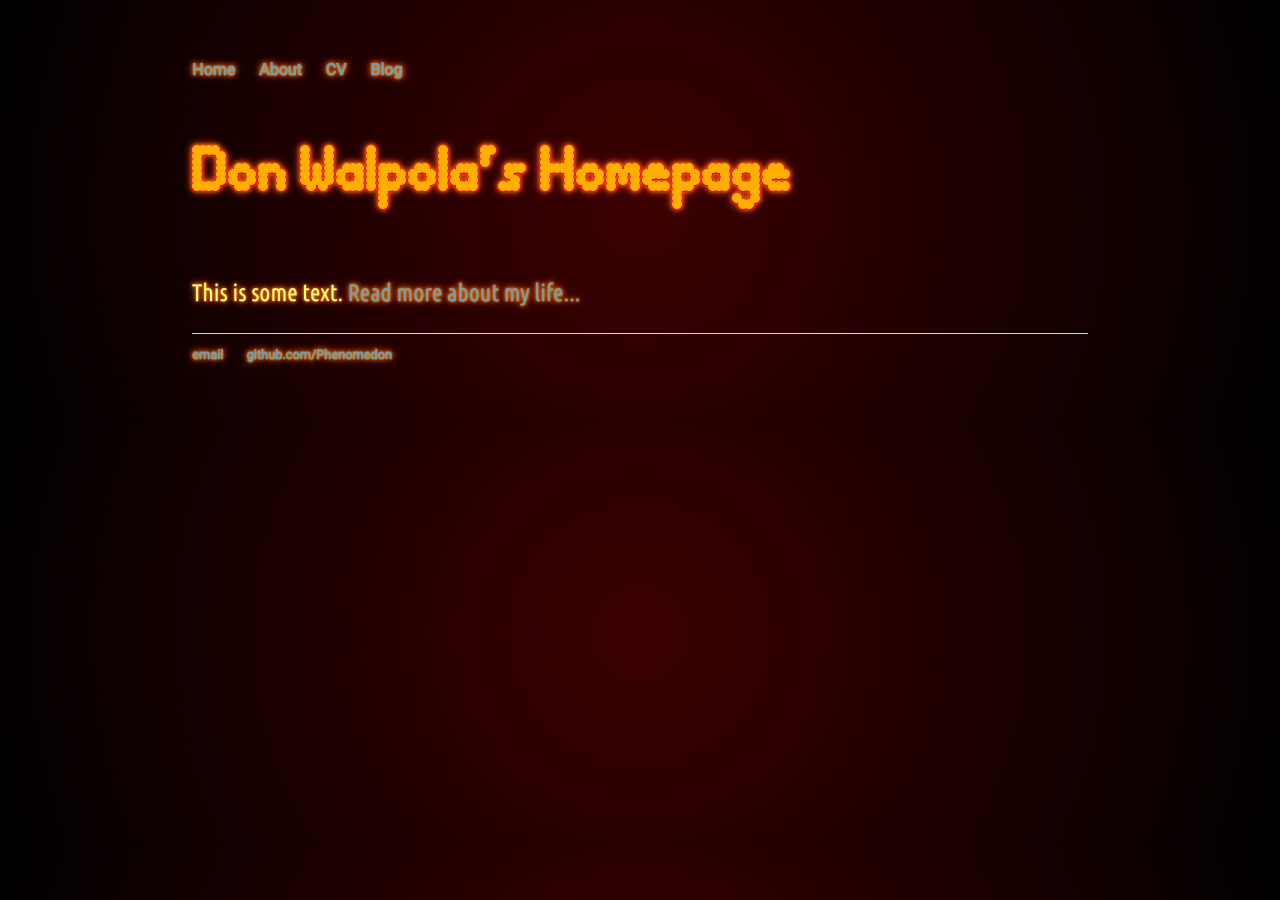
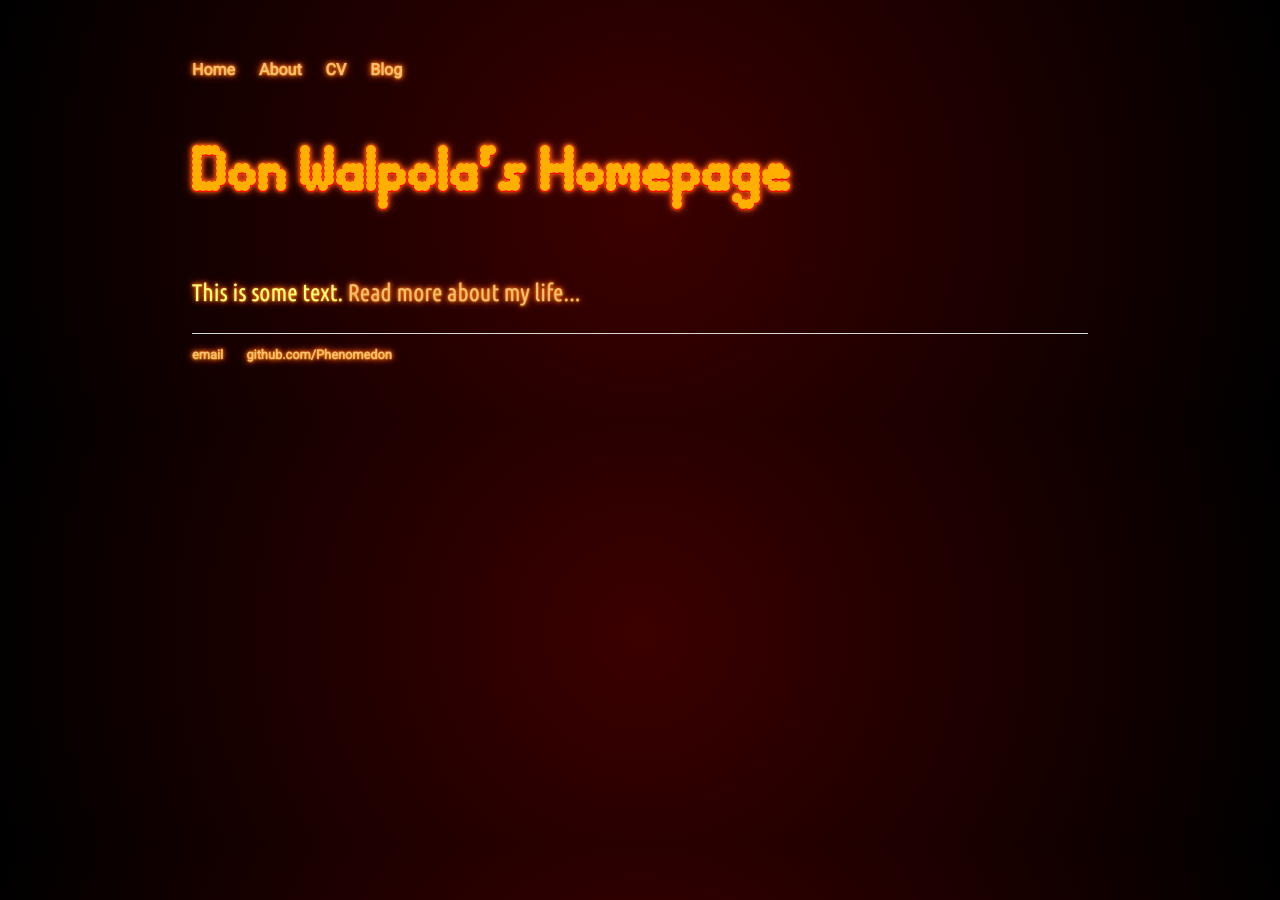
Before and after one commit to Phenomedon/Phenomedon.github.io, a Jekyll site: the page built from index.html, in a window 1280 px wide. Built offline with Jekyll 4.4.1, drawn with Linux system fonts in a browser that asks for light colours; some web fonts are replaced.

Commit message:
Update main.css

```diff
--- a/css/main.css
+++ b/css/main.css
@@ -36,7 +36,7 @@ nav ul li, footer ul li {
 }
 a {
     text-decoration: none;
-    color: #6a9fb5;
+    color: #f4bf75;
 }
 a:hover {
     text-decoration: underline;
```
